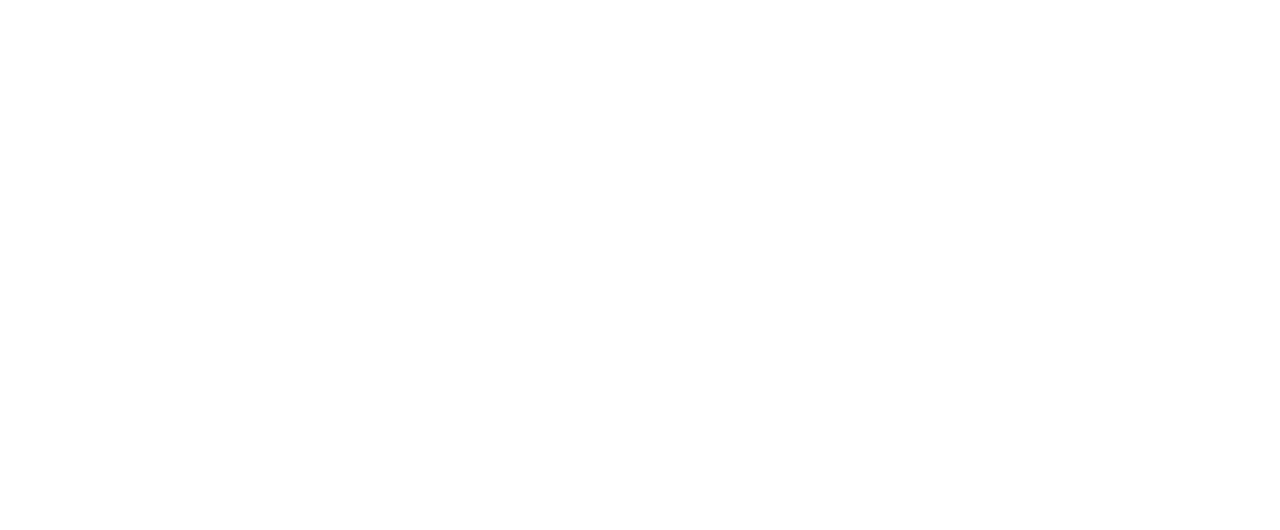
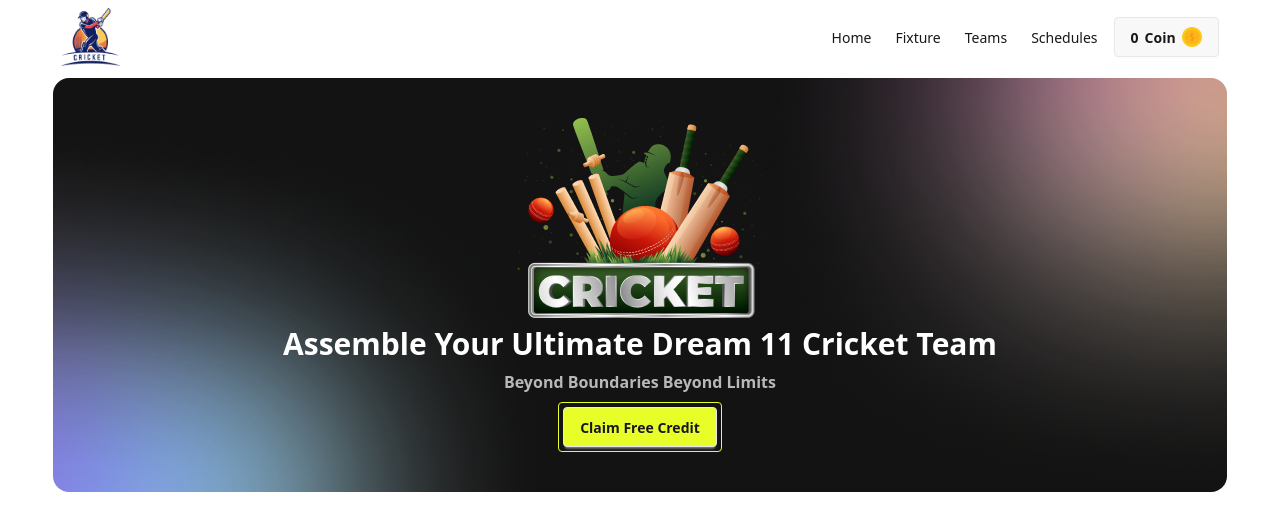
Before and after one commit to masrafi143/BPL-Dream-11, a React (Vite) app: page / in a window 1280 px wide. Shown: the top 530 px of the page. Built offline with nearby package versions, Linux system fonts and the light colour scheme.

Commit message:
add header section

```diff
--- a/src/App.jsx
+++ b/src/App.jsx
@@ -1,9 +1,11 @@
 import './App.css'
+import Header from './components/Header'
 
 function App() {
 
   return (
     <>
+    <Header/>
 
     </>
   )
--- /dev/null
+++ b/src/components/Header.jsx
@@ -0,0 +1,61 @@
+import React from 'react';
+import navImg from '../assets/logo.png';
+import coinImg from '../assets/dollar.png';
+import bannerImg from '../assets/banner-main.png';
+import bgImg from '../assets/bg-shadow.png';
+const Header = () => {
+    return (
+        <>
+        <nav>
+            <div className="navbar w-11/12 mx-auto">
+            <div className="navbar-start">
+                <a>
+                    <img className='w-[60px]' src={navImg} alt="" />
+                </a>
+            </div>
+            <div className="navbar-end">
+
+            <div className="hidden lg:flex">
+                <ul className="menu menu-horizontal px-1">
+                    <li><a>Home</a></li>
+                    <li><a>Fixture</a></li>
+                    <li><a>Teams</a></li>
+                    <li><a>Schedules</a></li>
+                </ul>
+            </div>
+            <div className="">
+                <a className="btn flex items-center justify-center">
+                    <span>0</span>
+                    <span>Coin</span>
+                    <img className='w-[20px]' src={coinImg} alt="" />
+                </a>
+            </div>
+            </div>
+                <div className="dropdown dropdown-end">
+                <div tabIndex={0} role="button" className="btn btn-ghost lg:hidden">
+                    <svg xmlns="http://www.w3.org/2000/svg" className="h-5 w-5" fill="none" viewBox="0 0 24 24" stroke="currentColor"> <path strokeLinecap="round" strokeLinejoin="round" strokeWidth="2" d="M4 6h16M4 12h8m-8 6h16" /> </svg>
+                </div>
+                <ul
+                    tabIndex={0}
+                    className="menu menu-sm dropdown-content bg-base-100 rounded-box z-1 mt-3 w-52 p-2 shadow">
+                    <li><a>Home</a></li>
+                    <li><a>Fixture</a></li>
+                    <li><a>Teams</a></li>
+                    <li><a>Schedules</a></li>
+                </ul>
+                </div>
+            </div>
+        </nav>
+        <header className="w-11/12 mx-auto mt-1 py-10 rounded-2xl bg-[#131313] bg-cover bg-center text-center space-y-2" style={{ backgroundImage: `url(${bgImg})` }}>
+            <img className='mx-auto' src={bannerImg} alt="" />
+            <h1 className='text-white font-bold text-lg md:text-3xl '>Assemble Your Ultimate Dream 11 Cricket Team</h1>
+            <p className='text-[#b8b8b8] font-bold'>Beyond Boundaries Beyond Limits</p>
+            <div className='border border-[#E7FE29] w-fit mx-auto p-1 rounded'>
+            <button className='btn bg-[#E7FE29]'>Claim Free Credit</button>
+            </div>
+        </header>
+        </>
+    );
+};
+
+export default Header;
```
Also changed, not shown: src/assets/dollar.png (added).
